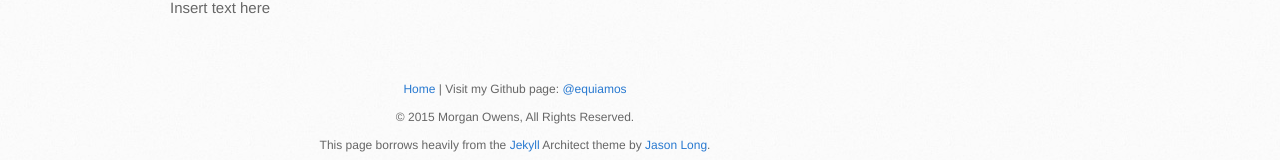
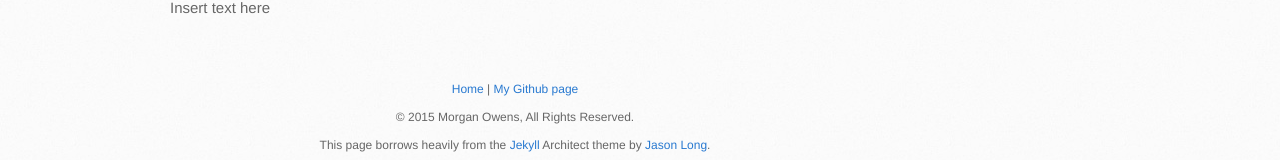
Before and after one commit to equiamos/equiamos.github.io, a plain HTML site: page pages/glacier.html in a window 1280 px wide. Shown: the part 506-666 px from the top of the page. Drawn offline with Linux system fonts and the light colour scheme.

Commit message:
Change bottom Github link text

```diff
--- a/pages/glacier.html
+++ b/pages/glacier.html
@@ -41,7 +41,7 @@
     <p>Insert text here</p>
 
     <div id="copyright" class="content">
-      <p><a href="index.html">Home</a> | Visit my Github page: <a href="https://github.com/equiamos" class="user-mention">@equiamos</a></p>
+      <p><a href="index.html">Home</a> | <a href="https://github.com/equiamos">My Github page</a></p>
       &copy; 2015 Morgan Owens, All Rights Reserved.
       <p>This page borrows heavily from the <a href="http://jekyllrb.com/">Jekyll</a>
         Architect theme by <a href="https://twitter.com/jasonlong">Jason Long</a>.</p>
```
